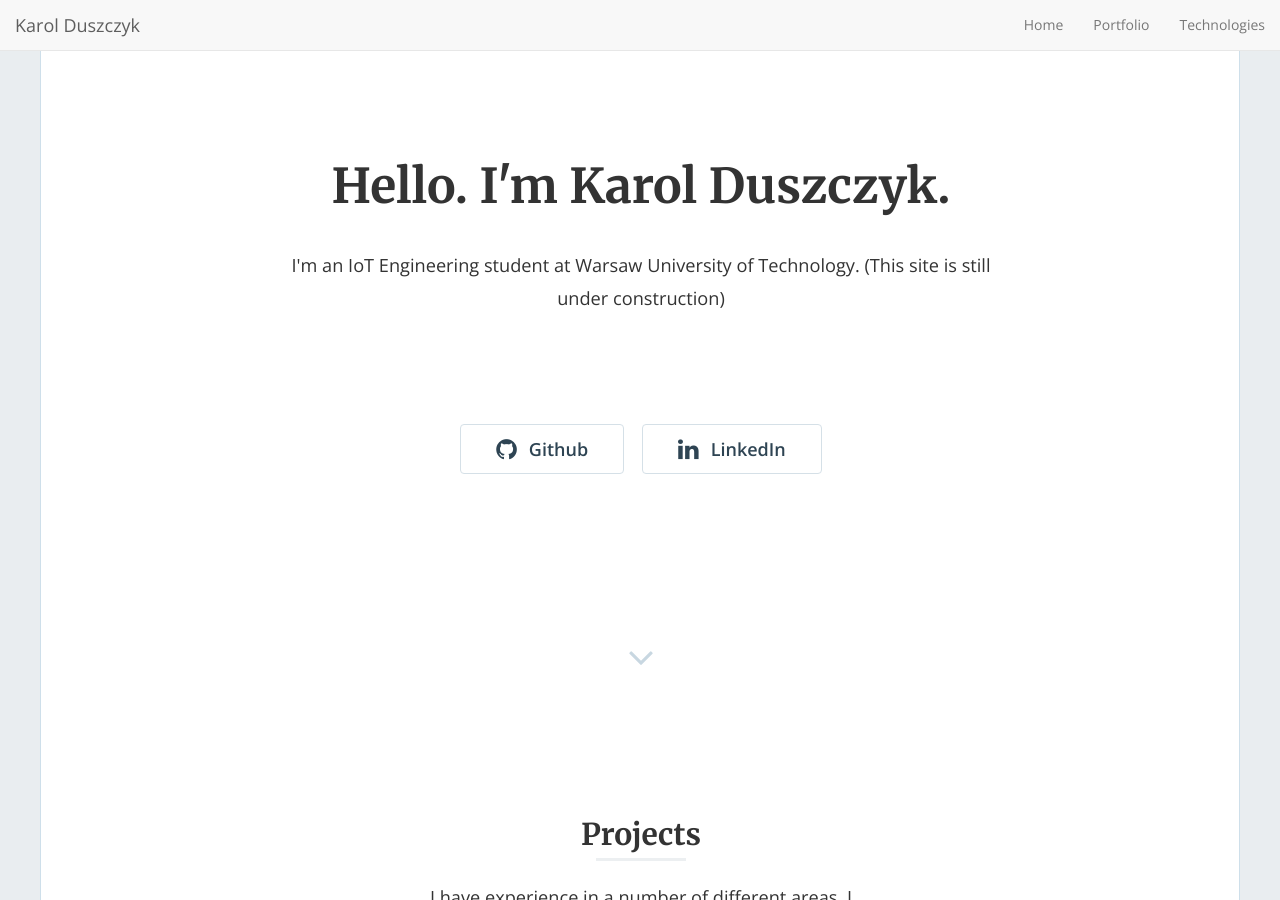
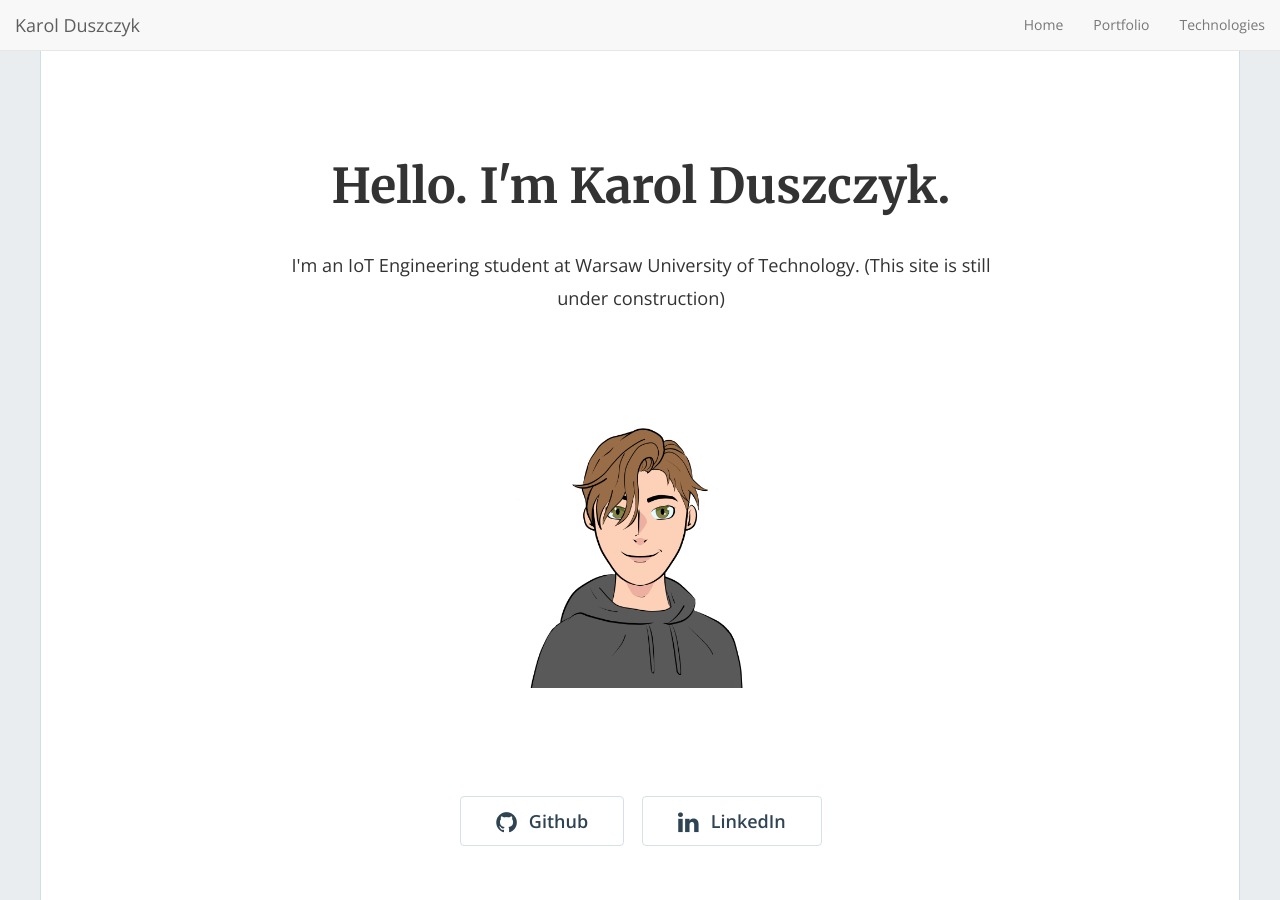
Before and after one commit to karoldus/karoldus.github.io, a Jekyll site: the page built from index.html, in a window 1280 px wide and 900 px high. Built offline with Jekyll 4.4.1, drawn with Linux system fonts in a browser that asks for light colours; nearby versions of some CDN libraries; the list of posts is cut into pages by our own code.

Commit message:
profil photo

```diff
--- a/_includes/home-hero.html
+++ b/_includes/home-hero.html
@@ -17,6 +17,11 @@
           {% endif %}
 
           {% comment %} {% include contact-modal.html %}{% endcomment %}
+
+          <p class="text-center">
+            <img class="img-fluid rounded-circle" src="img/profil.jpg" alt="Karol" width="300" height="300">
+          </p>
+
 
           <div class="hero-buttons">
 
```
Also changed, not shown: img/profil.jpg (added).
